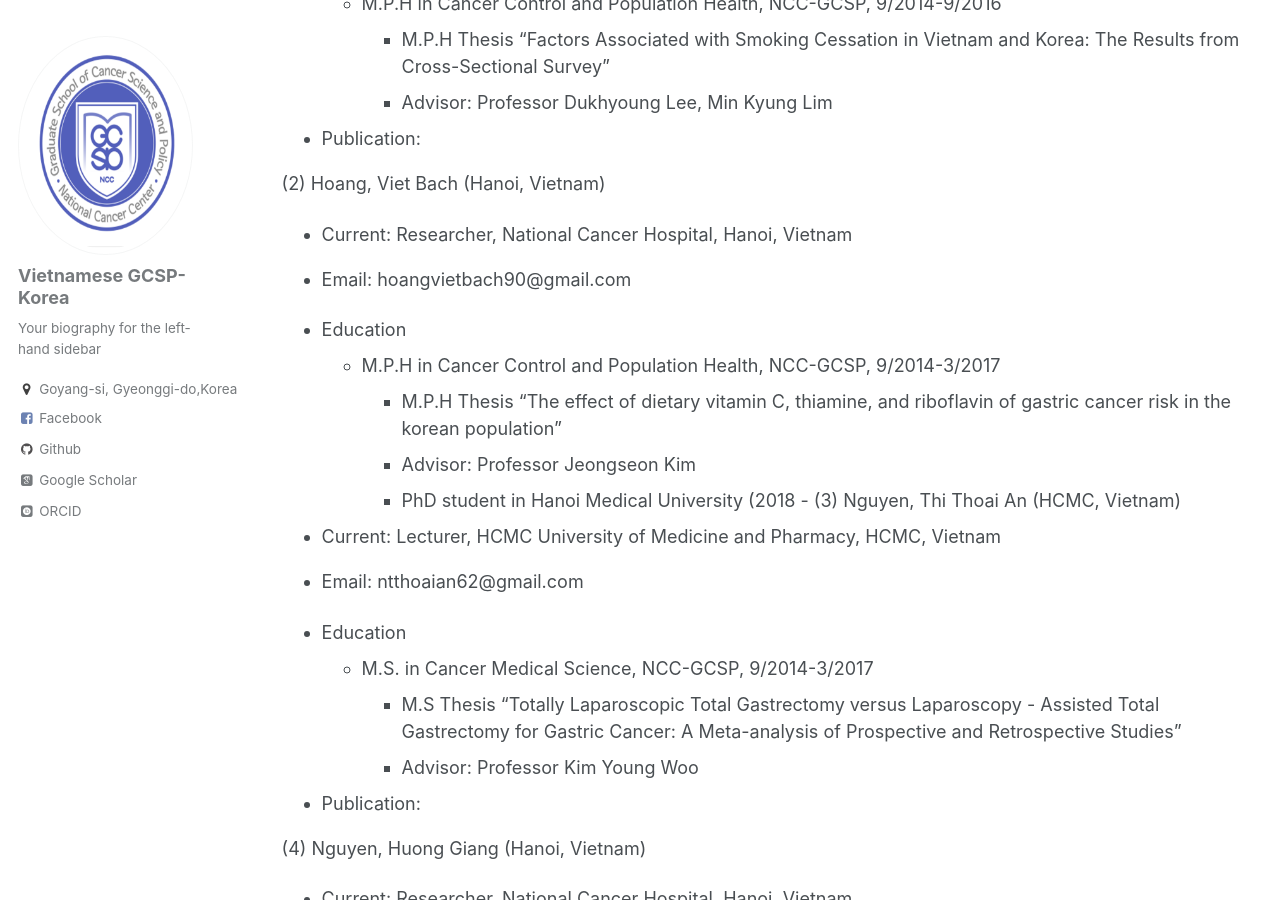
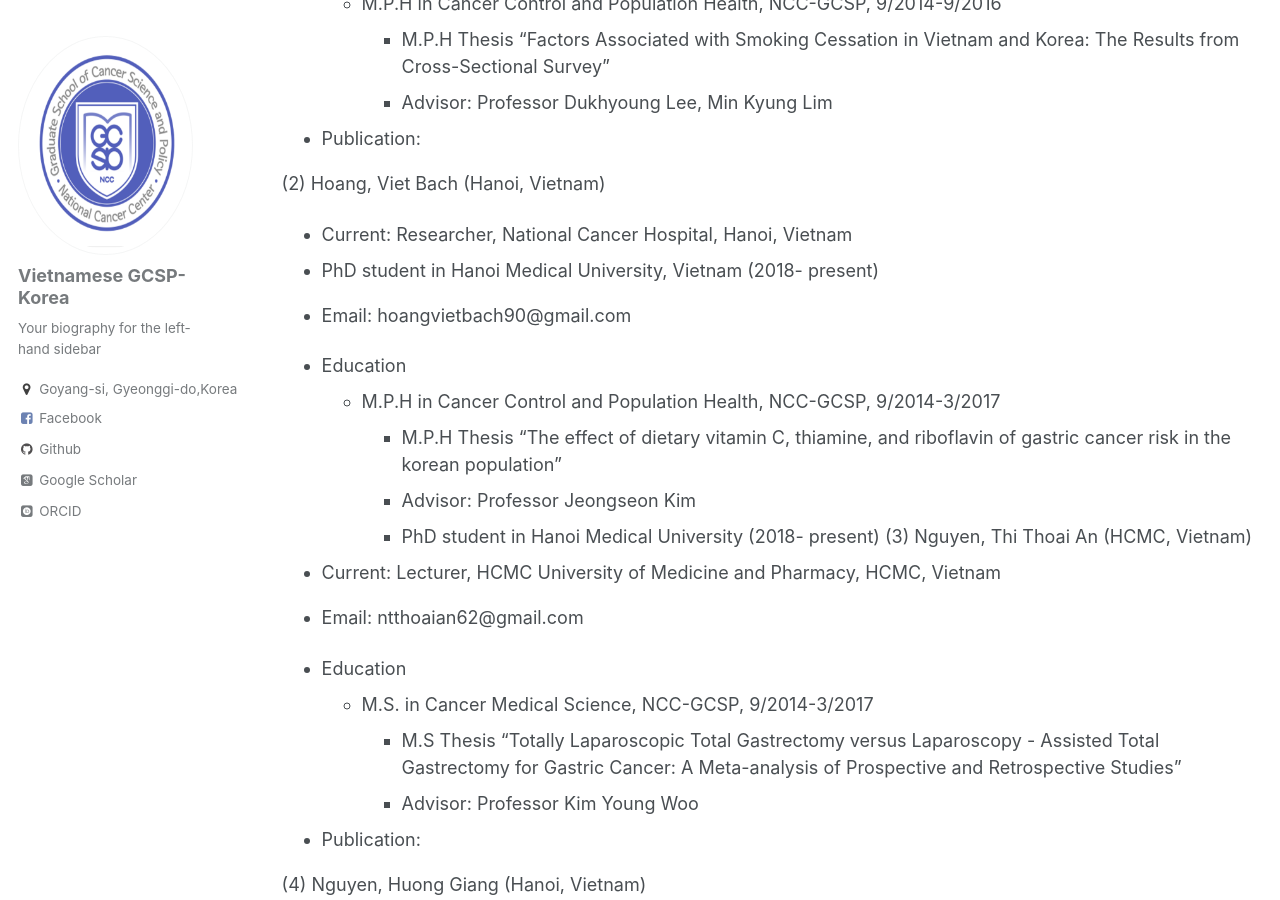
Before and after one commit to kklot/gcsp, a Jekyll site: the page built from _pages/cv.md, in a window 1280 px wide and 900 px high, scrolled down 6258 px. Built offline with Jekyll 4.4.1, drawn with Linux system fonts in a browser that asks for light colours; some web fonts are replaced; some of the changed text lies outside the part shown.

Commit message:
Update cv.md

```diff
--- a/_pages/cv.md
+++ b/_pages/cv.md
@@ -207,13 +207,14 @@ September 2014 (07)
 
 (2) Hoang, Viet Bach (Hanoi, Vietnam)
 * Current: Researcher, National Cancer Hospital, Hanoi, Vietnam
+* PhD student in Hanoi Medical University, Vietnam (2018- present)
 * Email: hoangvietbach90@gmail.com
 
 * Education
   * M.P.H in Cancer Control and Population Health, NCC-GCSP, 9/2014-3/2017
     * M.P.H Thesis "The effect of dietary vitamin C, thiamine, and riboflavin of gastric cancer risk in the korean population"
     * Advisor: Professor Jeongseon Kim
-    * PhD student in Hanoi Medical University (2018 -
+    * PhD student in Hanoi Medical University (2018- present)
 (3) Nguyen, Thi Thoai An (HCMC, Vietnam)
 * Current: Lecturer, HCMC University of Medicine and Pharmacy, HCMC, Vietnam
 * Email: ntthoaian62@gmail.com
```
Also changed, not shown: other parts of _pages/cv.md (+1 -1 lines).
